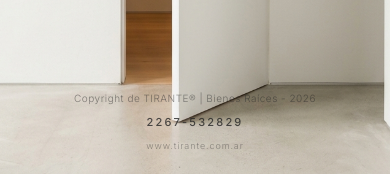
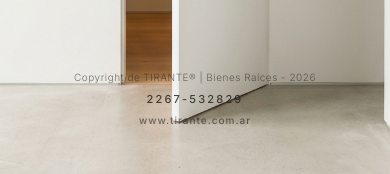
Before and after one commit to diegotirante/Tirante-En-Construccion, a React (Vite) app: page / in a window 390 px wide. Shown: the part 660-834 px from the top of the page. Built offline with nearby package versions, Linux system fonts and the light colour scheme.

Commit message:
style: improve footer typography and spacing
Adjust padding and text contrast for better readability and visual balance in the footer section.

```diff
--- a/src/App.tsx
+++ b/src/App.tsx
@@ -398,20 +398,20 @@ export default function App() {
               initial={{ opacity: 0 }}
               animate={{ opacity: 1 }}
               transition={{ duration: 1.2, delay: 0.6 }}
-              className="relative sm:absolute sm:bottom-12 sm:inset-x-0 pb-8 sm:pb-0 z-10 text-center flex flex-col items-center gap-2"
+              className="relative sm:absolute sm:bottom-12 sm:inset-x-0 pb-14 sm:pb-0 z-10 text-center flex flex-col items-center gap-1.5 sm:gap-2"
             >
-              <p className="text-[10px] md:text-xs font-light tracking-wider text-neutral-800/50">
+              <p className="text-[10px] md:text-xs font-light tracking-wider text-neutral-800/60">
                 Copyright de TIRANTE® | Bienes Raíces - 2026
               </p>
               <a
                 href={whatsappUrl}
                 target="_blank"
                 rel="noopener noreferrer"
-                className="text-[11px] md:text-sm font-medium tracking-[0.2em] text-neutral-800/80 hover:text-black transition-colors duration-300"
+                className="text-[11px] md:text-sm font-medium tracking-[0.2em] text-neutral-800/85 hover:text-black transition-colors duration-300"
               >
                 2267-532829
               </a>
-              <p className="text-[9px] md:text-[10px] font-light text-neutral-800/40 tracking-widest">
+              <p className="text-[10px] md:text-[10px] font-medium text-neutral-800/60 tracking-widest">
                 www.tirante.com.ar
               </p>
             </motion.footer>
```
